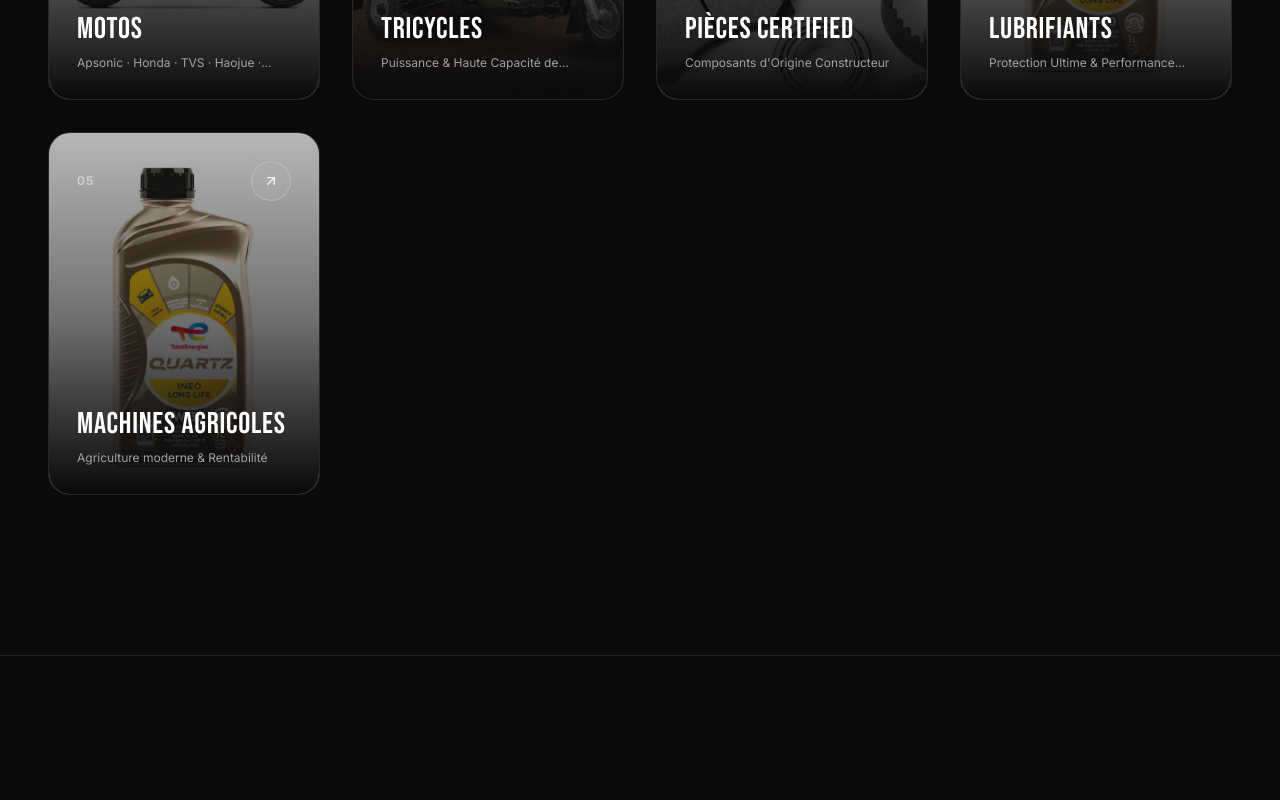
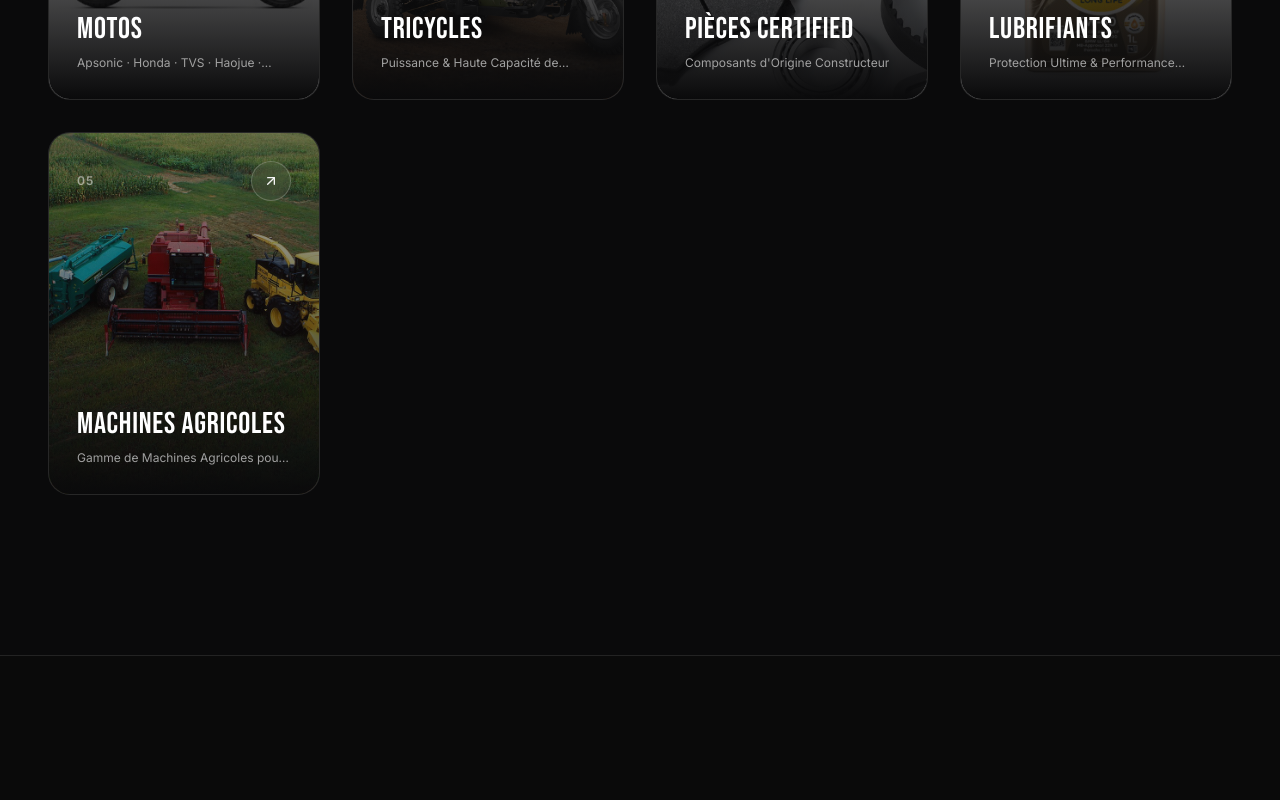
Before and after one commit to josuekelly-droid/pmosonsoser, a Next.js app: page / in a window 1280 px wide. Shown: the part 1560-2360 px from the top of the page. Built offline with nearby package versions, Linux system fonts and the light colour scheme; no server answers; the database is empty.

Commit message:
big update , mise à jours

```diff
--- a/src/app/(shop)/page.tsx
+++ b/src/app/(shop)/page.tsx
@@ -57,8 +57,8 @@
     id: "05",
     slug: "machines-agricoles",
     title: "Machines Agricoles",
-    subtitle: "Agriculture moderne & Rentabilité",
-    image: "/categories/lubrifiants.jpg",
+    subtitle: "Gamme de Machines Agricoles pour Booster votre Productivité",
+    image: "/categories/machines-agricoles.jpg",
   },
 ];
 
--- a/src/components/shared/navbar.tsx
+++ b/src/components/shared/navbar.tsx
@@ -18,7 +18,7 @@
 } from "lucide-react";
 import { cn } from "@/lib/utils";
 import { SearchModal } from "@/components/shop/search-modal";
-import { CartBadge } from "@/components/shop/cart-badge"; // ⬅️ IMPORT DU BADGE
+import { CartBadge } from "@/components/shop/cart-badge";
 
 const NAV_LINKS = [
   { href: "/", label: "Accueil" },
@@ -26,6 +26,7 @@
   { href: "/tricycles", label: "Tricycles" },
   { href: "/pieces-detachees", label: "Pièces" },
   { href: "/lubrifiants", label: "Lubrifiants" },
+  { href: "/machines-agricoles", label: "Machines" },
 ];
 
 export function Navbar() {
--- a/src/components/shop/catalog-page.tsx
+++ b/src/components/shop/catalog-page.tsx
@@ -1,6 +1,7 @@
 import type { Metadata } from "next";
 import Link from "next/link";
-import { Package, ArrowUpRight } from "lucide-react";
+import { Suspense } from "react"; // ⬅️ IMPORT AJOUTÉ
+import { Package, ArrowUpRight, Loader2 } from "lucide-react";
 import { prisma } from "@/lib/prisma";
 import { slugify } from "@/lib/utils";
 import { constructMetadata } from "@/lib/seo";
@@ -55,6 +56,14 @@
     seoDescription: "Huiles moteur et lubrifiants moto de marques reconnues au Bénin. Livraison rapide, prix compétitifs.",
     heroSubtitle: "Huiles · Graisses · Entretien",
   },
+  "machines-agricoles": {
+    slug: "machines-agricoles",
+    title: "Machines Agricoles",
+    description: "Découvrez notre gamme de machines agricoles pour booster votre productivité : motoculteurs, pompes, tronçonneuses et plus.",
+    seoTitle: "Machines Agricoles — Motoculteurs, Pompes, Tronçonneuses",
+    seoDescription: "Achetez vos machines agricoles au Bénin. Motoculteurs, pompes à eau, tronçonneuses. Livraison rapide et garantie.",
+    heroSubtitle: "Motoculteurs · Pompes · Tronçonneuses",
+  },
 };
 
 function getString(v: string | string[] | undefined): string | undefined {
@@ -81,6 +90,15 @@
     title: `${config.seoTitle}${titleSuffix}${pageSuffix}`,
     description: config.seoDescription,
   });
+}
+
+// 🛡️ Fallback léger pour les Suspense
+function FilterSkeleton() {
+  return (
+    <div className="flex items-center justify-center rounded-2xl border border-white/10 bg-neutral-900/40 py-12">
+      <Loader2 className="h-6 w-6 animate-spin text-brand-red" />
+    </div>
+  );
 }
 
 export async function CatalogPage({
@@ -190,7 +208,6 @@
         <div className="pointer-events-none absolute -top-40 right-0 h-[500px] w-[600px] rounded-full bg-brand-red/15 blur-[150px]" />
 
         <div className="relative mx-auto max-w-7xl px-6 lg:px-12">
-          {/* Fil d'Ariane */}
           <nav aria-label="Fil d'Ariane" className="font-mono text-xs uppercase tracking-widest text-neutral-500">
             <Link href="/" className="transition-colors hover:text-white">Accueil</Link>
             <span className="mx-2.5 text-neutral-700">/</span>
@@ -217,20 +234,25 @@
         <div className="mx-auto max-w-7xl px-6 lg:px-12">
           <div className="grid grid-cols-1 gap-8 md:grid-cols-[240px_1fr] md:gap-10 lg:grid-cols-[300px_1fr]">
 
-            {/* SIDEBAR DESKTOP */}
+            {/* 🛡️ SIDEBAR DESKTOP - Enveloppé dans Suspense */}
             <div className="hidden md:block">
+              <Suspense fallback={<FilterSkeleton />}>
                 <CatalogSidebar
                   brands={allBrandsInCategory.map((b) => ({ id: b.id, name: b.name, slug: slugify(b.name) }))}
                   totalCount={totalCount}
                 />
+              </Suspense>
             </div>
 
             {/* COLONNE PRODUITS */}
             <div className="min-w-0">
+              {/* 🛡️ TOOLBAR - Enveloppé dans Suspense */}
+              <Suspense fallback={<FilterSkeleton />}>
                 <CatalogToolbar
                   brands={allBrandsInCategory.map((b) => ({ id: b.id, name: b.name, slug: slugify(b.name) }))}
                   totalCount={totalCount}
                 />
+              </Suspense>
 
               {products.length === 0 ? (
                 <div className="relative overflow-hidden rounded-[2.5rem] border border-white/10 bg-neutral-900/40 p-16 text-center backdrop-blur-xl">
```
Also changed, not shown: public/categories/machines-agricoles.jpg (added). Lines whose indentation alone changed are shown as unchanged.
